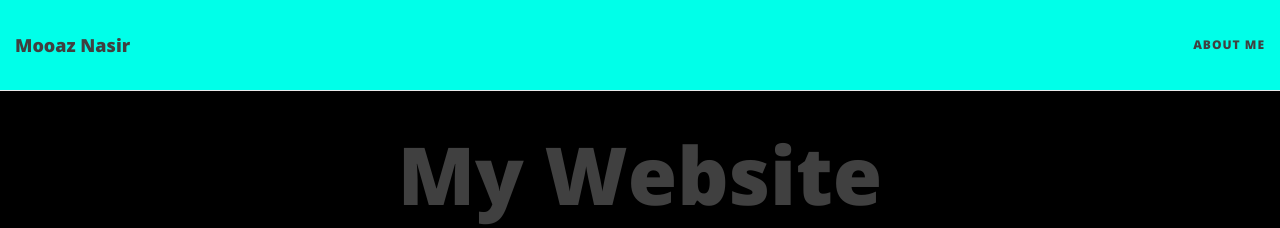
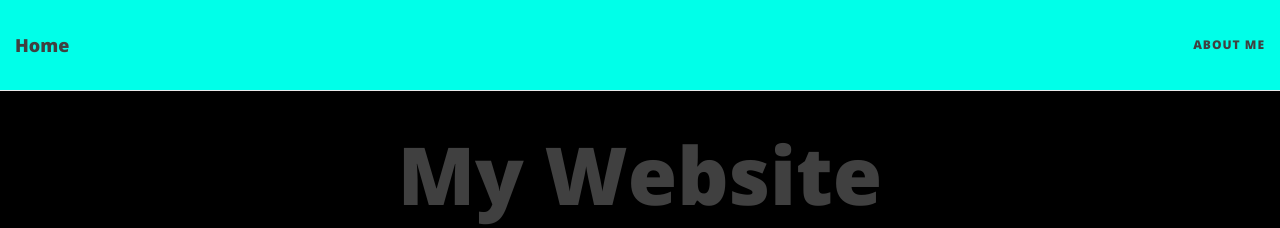
Before and after one commit to epicmanmoo/epicmanmoo.github.io, a Jekyll site: the page built from index.html, in a window 1280 px wide. Shown: the top 228 px of the page. Built offline with Jekyll 4.4.1, drawn with Linux system fonts in a browser that asks for light colours; nearby versions of some CDN libraries; the list of posts is cut into pages by our own code.

Commit message:
Update _config.yml

```diff
--- a/_config.yml
+++ b/_config.yml
@@ -6,7 +6,7 @@
 # If you are building a simple GitHub user page (https://username.github.io) then use these settings:
 url: "https://epicmanmoo.github.io"
 baseurl: ""
-title: Mooaz Nasir
+title: Home
 # If you are building a GitHub project page then use these settings:
 #url: "http://username.github.io/projectname"
 #baseurl: "/projectname"
```
